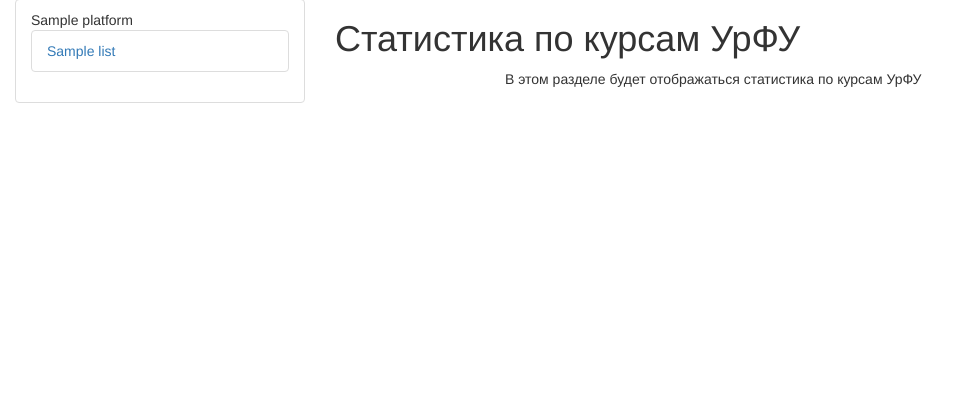
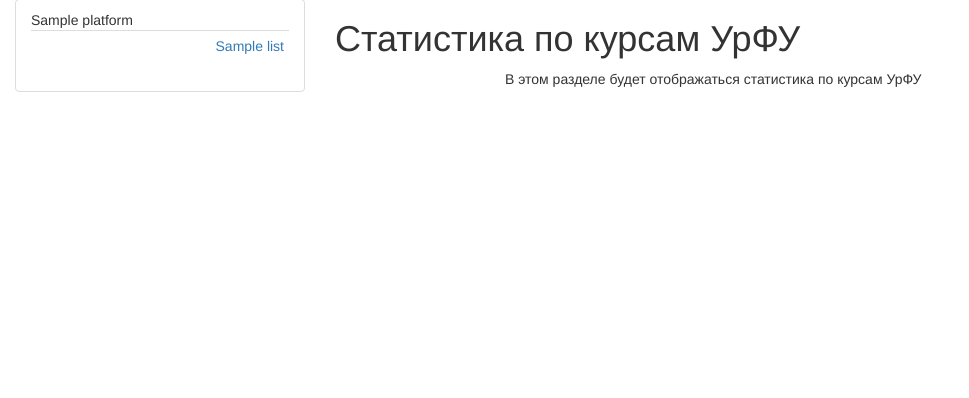
Before and after one commit to Hinahin/FlaskTutorial, a Flask app: page /courses_list/ in a window 1280 px wide. Shown: the part 51-449 px from the top of the page, without its empty margins (0-969 px from the left). Run offline with Flask 2, Linux system fonts and the light colour scheme; a user stored in the database is signed in; tables that the repository leaves empty hold one stand-in row (values such as "Sample post"); some libraries are stand-ins or nearby versions.

Commit message:
Меню в форме таблицы

```diff
--- a/app/templates/courses_list.html
+++ b/app/templates/courses_list.html
@@ -3,16 +3,26 @@
 {% block content %}
 <link rel="stylesheet" href="{{ url_for('static', filename='text.css') }}">
 
-<div class="col-md-3">
+<div class="col-md-3" style="height: 400px;">
     <ul class="list-group">
         {% for platform in platform_list %}
             <li class="list-group-item">{{ platform.name }}
             {% for course in course_list %}
-                <ul class="list-group">
-                {% if course.platform_id == platform.id %}
-                        <li class="list-group-item"><a href="/course_info/{{ course.id }}">{{ course.course_name.capitalize() }}</a></li>
-                {% endif %}
-                </ul>
+
+                <table class="table table-condensed">
+                    {% if course.platform_id == platform.id %}
+                        <tr>
+                            <td><a href="/course_info/{{ course.id }}">{{ course.course_name.capitalize() }}</a></td>
+                        </tr>
+                    {% endif %}
+                </table>
+
+                <!--<ul class="list-group">-->
+                <!--{% if course.platform_id == platform.id %}-->
+                        <!--<li class="list-group-item"><a href="/course_info/{{ course.id }}">{{ course.course_name.capitalize() }}</a></li>-->
+                <!--{% endif %}-->
+                <!--</ul>-->
+
             {% endfor %}
         {% endfor %}
             </li>
```
